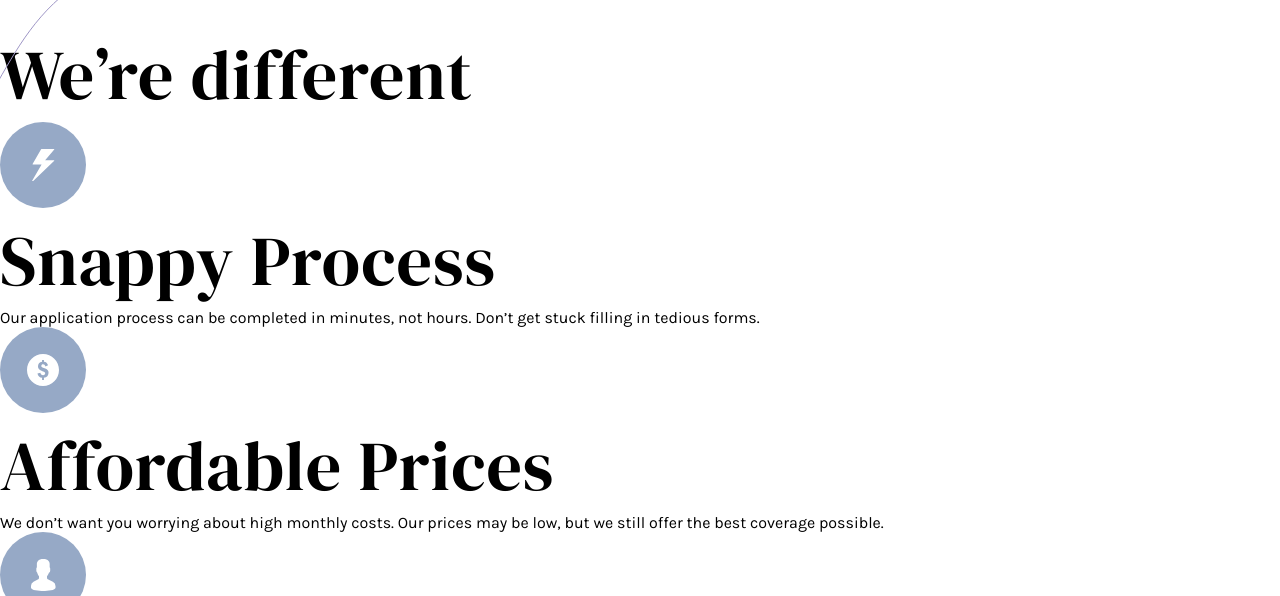
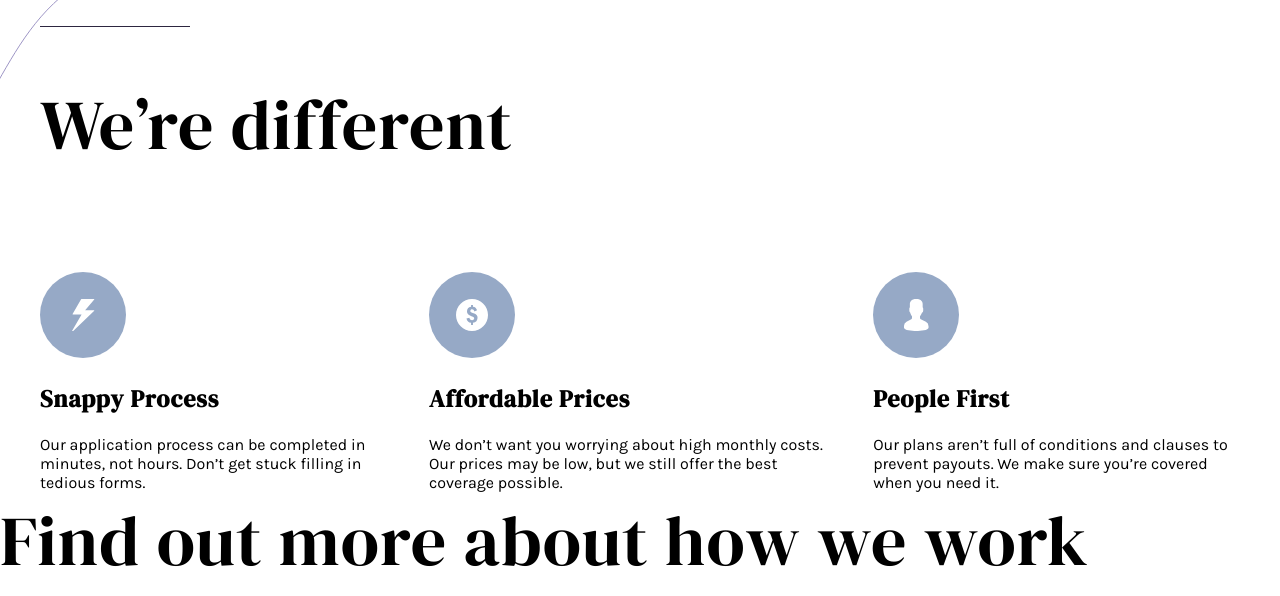
Before and after one commit to omar-the-junior/insure-landing-page, a plain HTML site: page index.html in a window 1280 px wide. Shown: the part 917-1513 px from the top of the page. Drawn offline with Linux system fonts and the light colour scheme.

Commit message:
Added flex layout to the main parts of the website

```diff
--- a/index.html
+++ b/index.html
@@ -47,19 +47,19 @@
         <div class="features__content-items">
           <div>
             <img src="resources/images/icon-snappy-process.svg" alt="">
-            <h1>Snappy Process</h1>
+            <h2>Snappy Process</h2>
             <p>Our application process can be completed in minutes, not hours. Don’t get
               stuck filling in tedious forms.</p>
           </div>
           <div>
             <img src="resources/images/icon-affordable-prices.svg" alt="">
-            <h1>Affordable Prices</h1>
+            <h2>Affordable Prices</h2>
             <p>We don’t want you worrying about high monthly costs. Our prices may be low,
               but we still offer the best coverage possible.</p>
           </div>
           <div>
             <img src="resources/images/icon-people-first.svg" alt="">
-            <h1>People First</h1>
+            <h2>People First</h2>
             <p>Our plans aren’t full of conditions and clauses to prevent payouts. We make
               sure you’re covered when you need it.</p>
           </div>
--- a/resources/sass/base/_typography.scss
+++ b/resources/sass/base/_typography.scss
@@ -17,9 +17,13 @@ body {
 }
 
 h1 {
-  font-family: "DM Serif Display", sans-serif;
   font-size: 7rem;
   font-weight: 400;
+}
+
+h1,
+h2{
+  font-family: "DM Serif Display", sans-serif;
   letter-spacing: 1px;
 }
 
--- a/resources/sass/components/_button.scss
+++ b/resources/sass/components/_button.scss
@@ -7,9 +7,9 @@
   font-size: 1.6rem;
   color: #fff;
   background-color: transparent;
-  padding: 0.5rem 2rem;
+  padding: .5rem 2rem;
   border: solid #fff 2px;
-  transition: color 0.5s;
+  transition: color .5s, transform .3s;
   cursor: pointer;
   position: relative;
   z-index: 1;
@@ -24,12 +24,16 @@
     width: 0%;
     background-color: white;
     z-index: -1;
-    transition: width 0.5s, height 0.3s;
+    transition: width .5s;
     transform-origin: bottom;
   }
 
   &:hover::after {
     width: 100%;
+  }
+
+  &:active{
+    transform: scale(0.95);
   }
 
   &:hover {
--- /dev/null
+++ b/resources/sass/layout/_features.scss
@@ -0,0 +1,29 @@
+.features {
+  display: flex;
+  justify-content: center;
+  align-items: center;
+
+  &__content {
+    position: relative;
+    max-width: 120rem;
+    h1 {
+      &::before {
+        background-color: var(--dark-violet);
+      }
+    }
+    &-items {
+      display: flex;
+      justify-content: center;
+      align-items: center;
+      margin-top: 10rem;
+
+      *:not(:last-of-type) {
+        margin-right: 5rem;
+      }
+
+      h2{
+          margin: 2rem 0;
+      }
+    }
+  }
+}
--- a/resources/sass/main.scss
+++ b/resources/sass/main.scss
@@ -3,5 +3,6 @@
 
 @import "components/button";
 
+@import "layout/features";
 @import "layout/header";
 @import "layout/nav-bar";
```
Also changed, not shown: resources/css/style.css.
